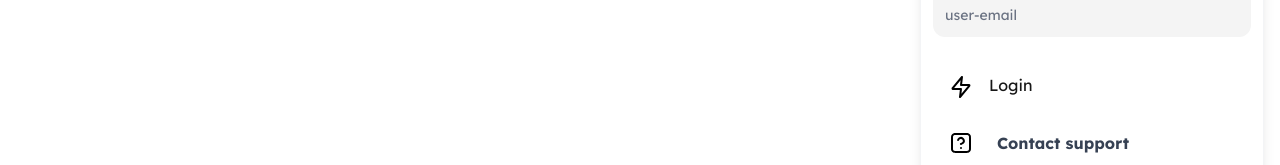
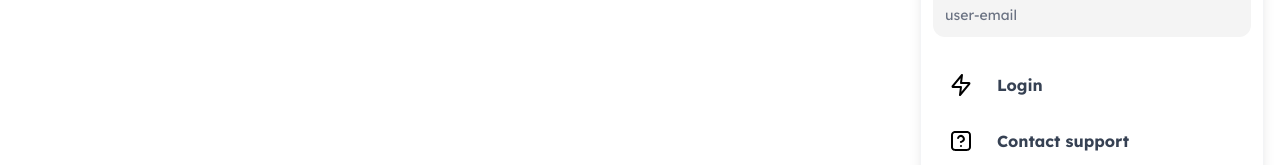
Before and after one commit to learnescrow/jobportal, a Next.js app: page / in a window 1280 px wide. Both pictures are taken after a click on the button 1240 px from the left and 40 px from the top of the page. Shown: the part 184-349 px from the top of the page. Built offline with nearby package versions, Linux system fonts and the light colour scheme; no server answers.

Commit message:
button classname added

```diff
--- a/components/header.tsx
+++ b/components/header.tsx
@@ -141,7 +141,8 @@ export default function Navbar() {
                         {user?.fullName || "User"}
                       </div>
                       <div className="text-gray-500 text-sm overflow-auto">
-                        {user?.primaryEmailAddress?.emailAddress || "user-email"}
+                        {user?.primaryEmailAddress?.emailAddress ||
+                          "user-email"}
                       </div>
                     </div>
                   </div>
@@ -152,19 +153,25 @@ export default function Navbar() {
                     {isSignedIn ? (
                       <>
                         <li className="p-4 hover:bg-[#f4f4f4] transition-colors hover:rounded-2xl">
-                          <button onClick={() => router.push("/dashboard")}>
+                          <button
+                            onClick={() => router.push("/dashboard")}
+                            className="flex items-center gap-2 text-gray-700 hover:text-[#377DFF] transition font-bold">
                             <NewSvg />
                             Dashboard
                           </button>
                         </li>
                       </>
                     ) : (
-                      <><li className="p-4 hover:bg-[#f4f4f4] transition-colors hover:rounded-2xl">
-                          <button onClick={() => router.push("/auth")}>
+                      <>
+                        <li className="p-4 hover:bg-[#f4f4f4] transition-colors hover:rounded-2xl">
+                          <button
+                            onClick={() => router.push("/auth")}
+                            className="flex items-center gap-2 text-gray-700 hover:text-[#377DFF] transition font-bold">
                             <NewSvg />
                             Login
                           </button>
-                        </li></>
+                        </li>
+                      </>
                     )}
 
                     {/* Support */}
```
